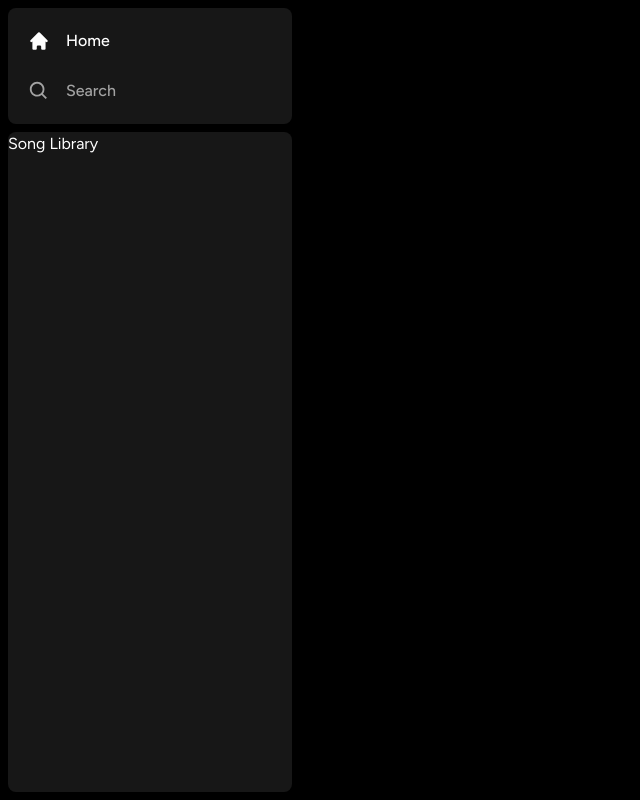
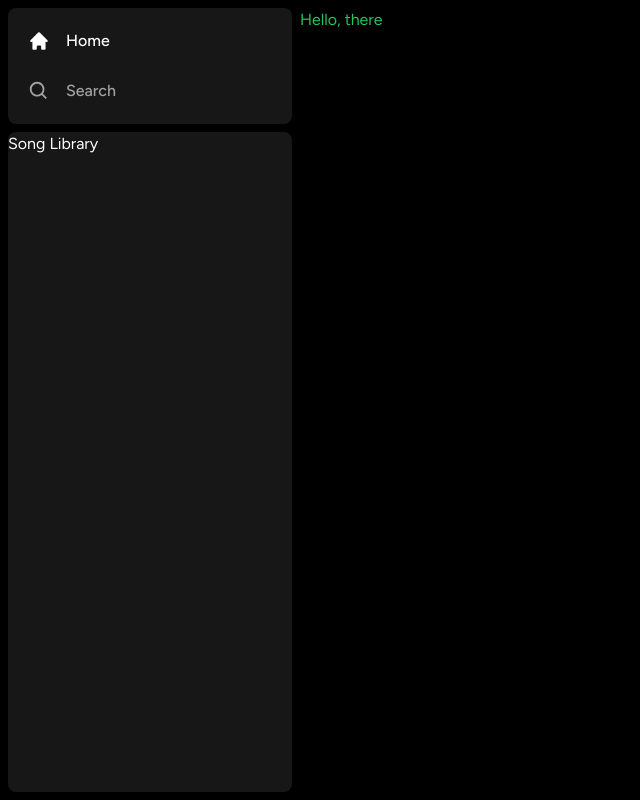
Before and after one commit to niraj-kumar-r/niravo, a Next.js app: page / in a window 1280 px wide. Shown: the whole page, without its empty margins (0-640 px from the left). Built offline with nearby package versions, Linux system fonts and the light colour scheme.

Commit message:
added main content(children) to Sidebar

```diff
--- a/components/Sidebar.tsx
+++ b/components/Sidebar.tsx
@@ -46,6 +46,9 @@
                 </Box>
                 <Box className="overflow-y-auto h-full">Song Library</Box>
             </div>
+            <main className="h-full flex-1 overflow-y-auto py-2">
+                {children}
+            </main>
         </div>
     );
 };
```
